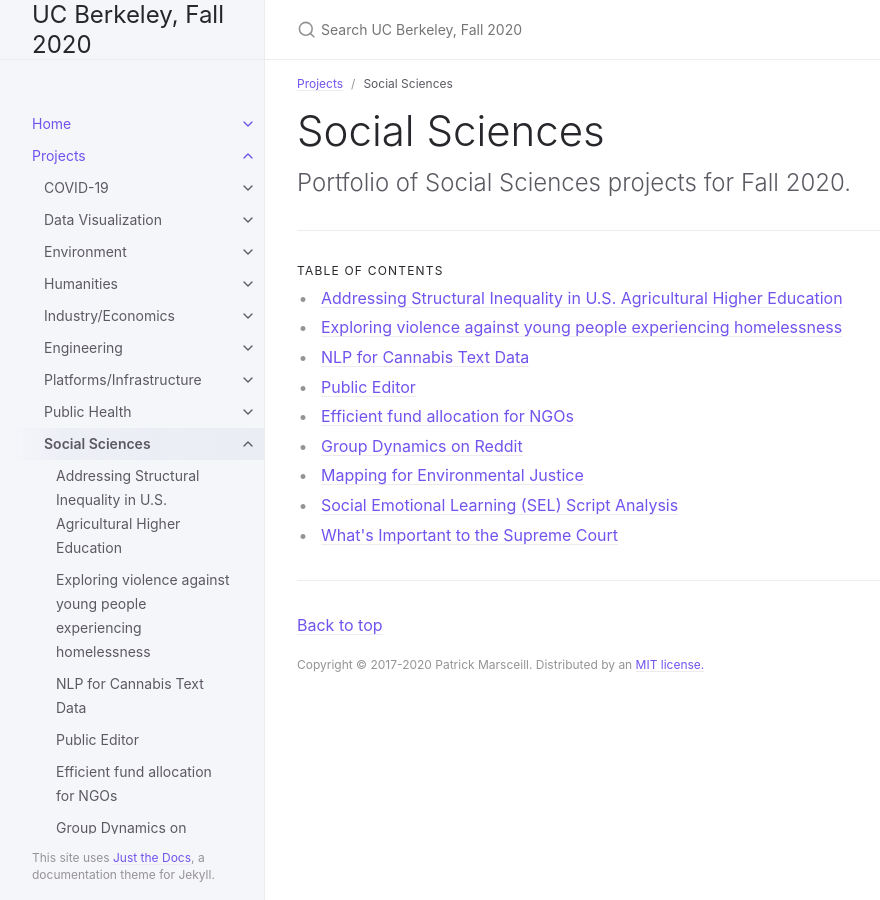
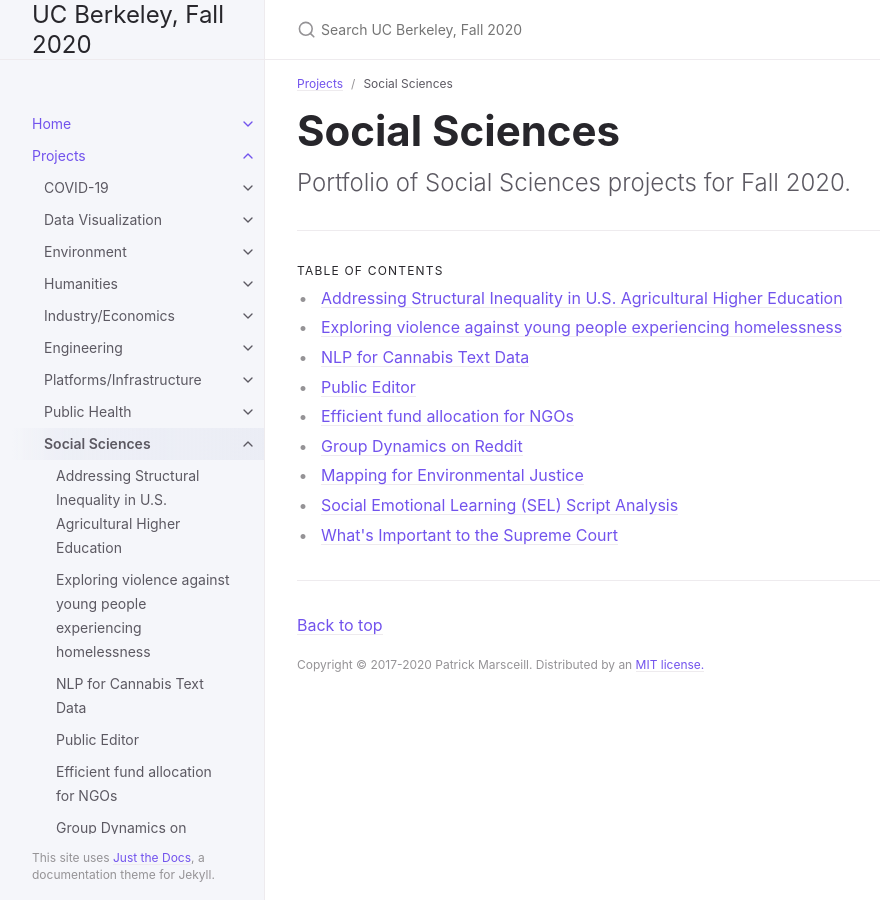
Before and after one commit to DS-Discovery/ds-discovery.github.io, a Jekyll site: the page built from Projects/Social Sciences/social sciences .md, in a window 1280 px wide. Shown: the whole page, without its empty margins (107-987 px from the left). Built offline with Jekyll 4.4.1, drawn with Linux system fonts in a browser that asks for light colours.

```diff
--- a/Projects/Social Sciences/social sciences .md
+++ b/Projects/Social Sciences/social sciences .md
@@ -5,7 +5,7 @@ parent: Projects
 nav_order: 7
 has_children: true
 ---
-# Social Sciences
+# **Social Sciences**
 {: .fs-9 }
 
 Portfolio of Social Sciences projects for Fall 2020.
```
